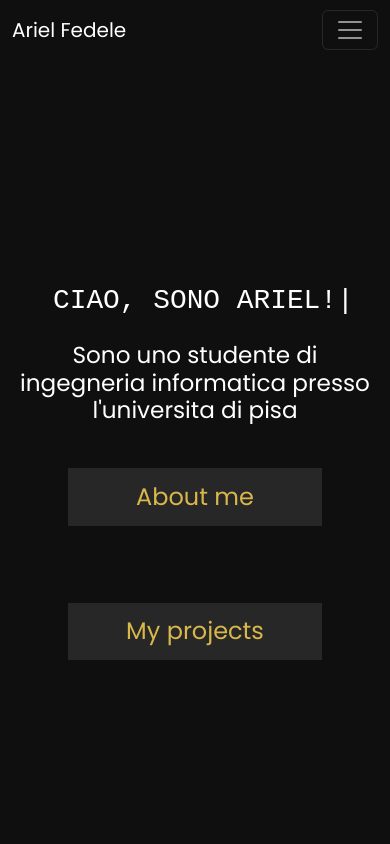
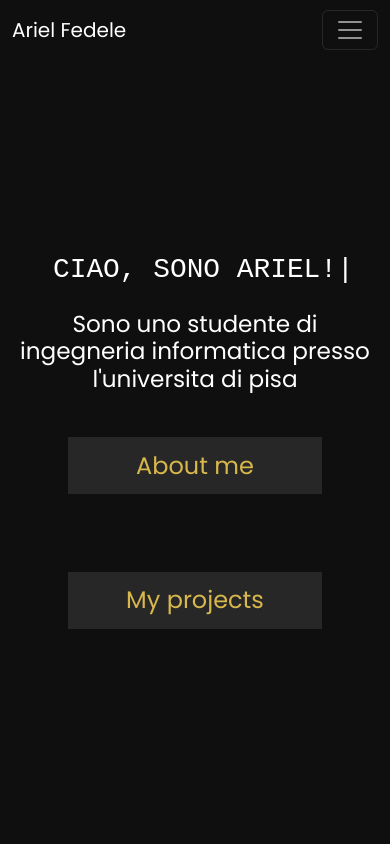
Before and after one commit to ArielFedele8/MyWebPage, a website: page index.html in a window 390 px wide. Shown: the top 844 px of the page. Drawn offline with nearby package versions, Linux system fonts and the light colour scheme; a script that the page names is missing.

Commit message:
header completamente responsive, stavolta per davvero

```diff
--- a/assets/sass/styles.scss
+++ b/assets/sass/styles.scss
@@ -103,8 +103,7 @@ header {
   @media only screen and (max-width: 992px), (max-height: 420px){
 
     #title{
-      height: 20%;
-      margin-top: 20vh;
+      height: 30%;
     }
 
     #buttons{
@@ -130,9 +129,10 @@ header {
   }
 
   > .container-fluid {
+    height: 93vh;
     margin-top: 7vh;
-    height: 93vh;
   }
+
 
 
   h3{
@@ -183,6 +183,7 @@ header {
       height: 50%;
       text-align: center;
       font-size: 24px;
+      max-height: 140px;
 
       @media only screen and (max-width: 260px), (max-height: 420px){
         font-size: 16px;
```
Also changed, not shown: assets/css/styles.css.
